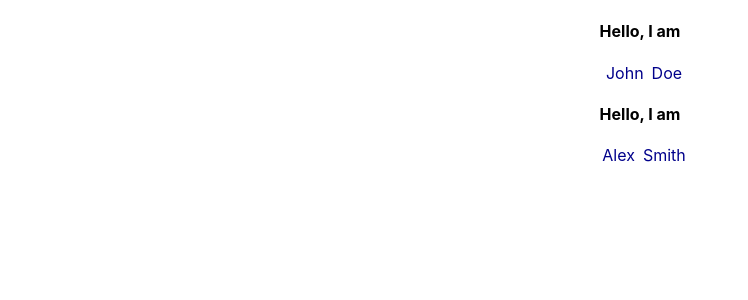
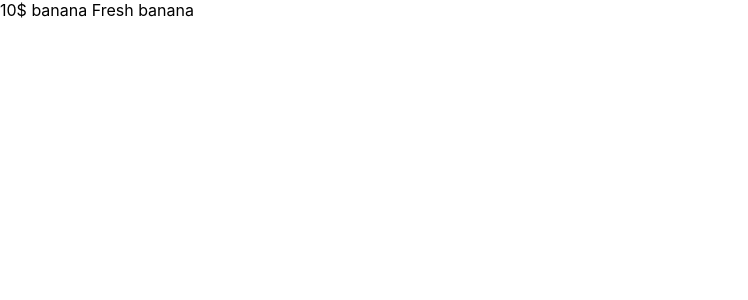
Before and after one commit to DianaMartirosyan/react_first_project, a React (Create React App) app: page / in a window 1280 px wide. Shown: the top 300 px of the page, without its empty margins (0-748 px from the left). Built offline with nearby package versions, Linux system fonts and the light colour scheme.

Commit message:
create class component

```diff
--- a/src/App.js
+++ b/src/App.js
@@ -1,7 +1,8 @@
 import React from 'react';
-import './App.css';
-import Name from './name';
-import Lastname from './Lastname';
+import Product from './homework/product';
+
+
+
 
 
 
@@ -10,14 +11,10 @@ function App() {
 
   return (
     <div className="App">
-       <h4>Hello, I am</h4>
-      <Name text="John" />
-      <Lastname text = "Doe"/>
-      <div>
-      <h4>Hello, I am</h4>
-      <Name text = "Alex" />
-      <Lastname text = "Smith"/>
-      </div>
+
+     <Product name="banana" price="10$" description="Fresh banana" />
+
+
 
 
 
--- /dev/null
+++ b/src/homework/description.js
@@ -0,0 +1,20 @@
+import React, {Component} from 'react';
+
+
+
+class Description extends Component{
+   constructor(props){
+       super(props)
+   }
+     render(){
+         return(
+             <div>{this.props.description} </div>
+         )
+     }
+
+
+}
+
+
+
+export default Description;
--- /dev/null
+++ b/src/homework/name.js
@@ -0,0 +1,20 @@
+import React, {Component} from 'react';
+
+
+
+class Name extends Component{
+   constructor(props){
+       super(props)
+   }
+     render(){
+         return(
+             <div>{this.props.name} </div>
+         )
+     }
+
+
+}
+
+
+
+export default Name;
--- /dev/null
+++ b/src/homework/price.js
@@ -0,0 +1,23 @@
+import React, {Component} from 'react';
+
+
+
+class Price extends Component{
+
+   constructor(props){
+       super(props)
+
+   }
+
+     render(){
+         return(
+             <div>{this.props.price} </div>
+         )
+     }
+
+
+}
+
+
+
+export default Price;
--- /dev/null
+++ b/src/homework/product.js
@@ -0,0 +1,25 @@
+
+
+import React, {Component} from 'react';
+import Name from './name';
+import Price from './price';
+import Description from './description'
+
+
+
+class Product extends Component{
+
+   render(){
+       return(
+       <div>  {this.props.price} {this.props.name} {this.props. description} </div>
+
+     )
+   }
+
+
+}
+
+
+
+
+export default Product;
```
